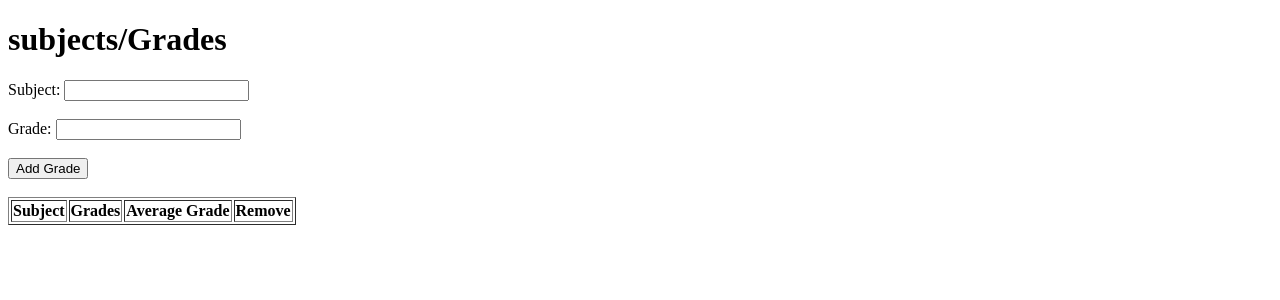
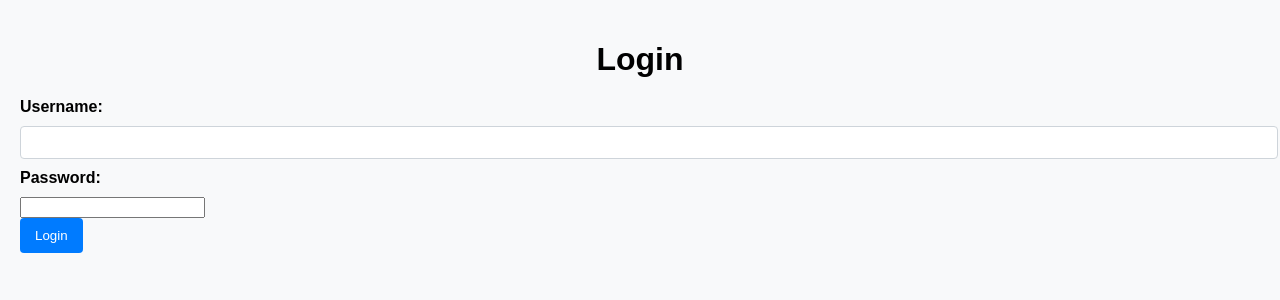
Before and after one commit to mmrmagno/docker-grade-tracker, a Flask app: template grade-tracker/app/templates/index.html in a window 1280 px wide. Shown: the top 300 px of the page. Run offline with Flask 3, Linux system fonts and the light colour scheme; the template is opened without the code that fills it, so the values that code supplies are empty.

Commit message:
Dockerization + authentication system
Allows user to define a user and use it to login, sessions are a bit buggy still.

```diff
--- a/grade-tracker/app/main.py
+++ b/grade-tracker/app/main.py
@@ -1,27 +1,113 @@
-from flask import Flask, render_template, request
+from flask import Flask, render_template, request, session, redirect, url_for
+from flask_session import Session
+from passlib.hash import bcrypt
+import os
+import functools
 import sqlite3
 
 app = Flask(__name__)
+app.secret_key = os.urandom(24)
+app.config['SESSION_TYPE'] = 'filesystem'
+Session(app)
+
 
 def get_db_connection():
     conn = sqlite3.connect('grade-tracker/grades.db')
     conn.row_factory = sqlite3.Row
     return conn
 
+
 def get_db_cursor(connection):
     return connection.cursor()
 
-@app.template_filter('enumerate')
+
+def create_users_table():
+    conn = get_db_connection()
+    c = get_db_cursor(conn)
+
+    c.execute("""
+        CREATE TABLE IF NOT EXISTS users (
+            id INTEGER PRIMARY KEY AUTOINCREMENT,
+            username TEXT NOT NULL,
+            password TEXT NOT NULL
+        )
+    """)
+
+    conn.commit()
+    c.close()
+    conn.close()
+
+
+create_users_table()
+
+
+def add_user(username, password):
+    conn = get_db_connection()
+    c = get_db_cursor(conn)
+
+    hashed_password = bcrypt.hash(password)
+
+    c.execute("INSERT INTO users (username, password) VALUES (?, ?)",
+              (username, hashed_password))
+    conn.commit()
+
+    c.close()
+    conn.close()
+
+
+add_user('admin', 'admin')
+
+
 def enumerate_filter(values):
     return zip(range(1, len(values) + 1), values)
 
-@app.template_filter('average')
-def average_filter(numbers):
-    if numbers:
-        return sum(numbers) / len(numbers)
-    return 0
+
+def average_filter(values):
+    return sum(values) / len(values)
+
+
+app.jinja_env.filters['enumerate'] = enumerate_filter
+app.jinja_env.filters['average'] = average_filter
+
+
+def login_required(view):
+    @functools.wraps(view)
+    def wrapped_view(**kwargs):
+        if 'username' not in session or not session.get('logged_in'):
+            return redirect('/login')
+        return view(**kwargs)
+
+    return wrapped_view
+
+
+@app.route('/login', methods=['GET', 'POST'])
+def login():
+    if request.method == 'POST':
+        username = request.form['username']
+        password = request.form['password']
+
+        conn = get_db_connection()
+        c = get_db_cursor(conn)
+
+        c.execute("SELECT * FROM users WHERE username=?", (username,))
+        user = c.fetchone()
+
+        c.close()
+        conn.close()
+
+        if user and bcrypt.verify(password, user['password']):
+            session['username'] = user['username']
+            session['logged_in'] = True
+            session.permanent = True
+            return redirect(url_for('home'))
+        else:
+            return render_template('login.html', error='Invalid username or password')
+
+    return render_template('login.html')
+
 
 @app.route('/', methods=['GET', 'POST'])
+@login_required
 def home():
     if request.method == 'POST':
         subject = request.form['subject']
@@ -30,7 +116,7 @@ def home():
         conn = get_db_connection()
         c = get_db_cursor(conn)
 
-        c.execute("INSERT INTO grades VALUES (?, ?)", (subject, grade))
+        c.execute("INSERT INTO grades (subject, grade) VALUES (?, ?)", (subject, grade))
         conn.commit()
 
         c.close()
@@ -57,6 +143,7 @@ def home():
 
 
 @app.route('/remove', methods=['POST'])
+@login_required
 def remove():
     subject = request.form['subject']
     selected_grade = request.form['grade']
@@ -66,7 +153,6 @@ def remove():
     conn = get_db_connection()
     c = get_db_cursor(conn)
 
-
     c.execute("SELECT rowid FROM grades WHERE subject=? AND grade=?", (subject, grade))
     row = c.fetchone()
 
@@ -75,7 +161,6 @@ def remove():
 
         c.execute("DELETE FROM grades WHERE rowid=?", (rowid,))
         conn.commit()
-
 
     c.execute("SELECT subject, grade FROM grades")
     rows = c.fetchall()
@@ -88,13 +173,18 @@ def remove():
         else:
             subjects[subject] = [grade]
 
-
     c.close()
     conn.close()
 
     return render_template('index.html', subjects=subjects)
 
 
+@app.route('/logout')
+def logout():
+    session.pop('username', None)
+    session.pop('logged_in', None)
+    return redirect(url_for('login'))
+
 
 if __name__ == '__main__':
-    app.run(host= '0.0.0.0', debug=True)
+    app.run(host='0.0.0.0', debug=True)
--- a/grade-tracker/app/requirements.py
+++ b/grade-tracker/app/requirements.py
@@ -4,8 +4,13 @@ def install_flask():
     try:
         subprocess.check_call(['pip', 'install', 'flask'])
         print("Flask installed successfully.")
+        subprocess.check_call(['pip', 'install', 'passlib'])
+        print("Passlib installed successfully.")
+        subprocess.check_call(['pip', 'install', 'Flask-Session'])
+        print("Flask-Session installed successfully.")
     except subprocess.CalledProcessError as e:
         print("Failed to install Flask:", e)
+        print("Failed to install Passlib:", e)
 
 if __name__ == '__main__':
     install_flask()
--- a/grade-tracker/app/templates/index.html
+++ b/grade-tracker/app/templates/index.html
@@ -3,20 +3,101 @@
 
 <head>
     <link rel="icon" type="image/x-icon" href="{{ url_for('static', filename='favicon.png') }}">
-    <title>Grade tracker</title>
+    <title>Grade Tracker</title>
+    <style>
+        body {
+            background-color: #f8f9fa;
+            font-family: Arial, sans-serif;
+            margin: 0;
+            padding: 20px;
+        }
+
+        h1 {
+            text-align: center;
+            margin-bottom: 20px;
+        }
+
+        form {
+            margin-bottom: 20px;
+        }
+
+        label {
+            display: block;
+            margin-bottom: 10px;
+            font-weight: bold;
+        }
+
+        input[type="text"],
+        input[type="number"] {
+            width: 100%;
+            padding: 8px;
+            margin-bottom: 10px;
+            border: 1px solid #ced4da;
+            border-radius: 4px;
+        }
+
+        input[type="submit"] {
+            background-color: #007bff;
+            color: #ffffff;
+            padding: 10px 15px;
+            border: none;
+            border-radius: 4px;
+            cursor: pointer;
+        }
+
+        table {
+            width: 100%;
+            border-collapse: collapse;
+        }
+
+        th,
+        td {
+            padding: 8px;
+            border: 1px solid #ced4da;
+            text-align: left;
+        }
+
+        th {
+            background-color: #f1f1f1;
+            font-weight: bold;
+        }
+
+        .remove-form {
+            display: inline-block;
+        }
+
+        .remove-button {
+            background-color: #dc3545;
+            color: #ffffff;
+            padding: 6px 10px;
+            border: none;
+            border-radius: 4px;
+            cursor: pointer;
+        }
+    </style>
 </head>
 
 <body>
-    <h1>subjects/Grades</h1>
+    {% if 'username' not in session %}
+    <h1>Login</h1>
+    <form method="POST" action="/login">
+        <label for="username">Username:</label>
+        <input type="text" id="username" name="username" required><br>
+        <label for="password">Password:</label>
+        <input type="password" id="password" name="password" required><br>
+        <input type="submit" value="Login">
+    </form>
+    {% else %}
+    <h1>Subjects/Grades</h1>
     <form action="/" method="post">
         <label for="subject">Subject:</label>
-        <input type="text" id="subject" name="subject" required><br><br>
+        <input type="text" id="subject" name="subject" required><br>
         <label for="grade">Grade:</label>
-        <input type="number" id="grade" name="grade" step="0.01" required><br><br>
+        <input type="number" id="grade" name="grade" step="0.01" required><br>
         <input type="submit" value="Add Grade">
     </form>
     <br>
-    <table border="1">
+    <table>
         <tr>
             <th>Subject</th>
             <th>Grades</th>
@@ -31,19 +112,20 @@
             </td>
             <td>{{ grades|average }}</td>
             <td>
-                <form action="/remove" method="post">
+                <form class="remove-form" action="/remove" method="post">
                     <input type="hidden" name="subject" value="{{ subject }}">
                     <select name="grade">
                         {% for index, grade in grades|enumerate %}
                         <option value="{{ grade }}_{{ index }}">{{ grade }}</option>
                         {% endfor %}
                     </select>
-                    <input type="submit" value="Remove">
+                    <input class="remove-button" type="submit" value="Remove">
                 </form>
             </td>
         </tr>
         {% endfor %}
     </table>
+    {% endif %}
 </body>
 
 </html>
```
Also changed, not shown: grade-tracker/app/templates/login.html (added, +82 -0 lines).
